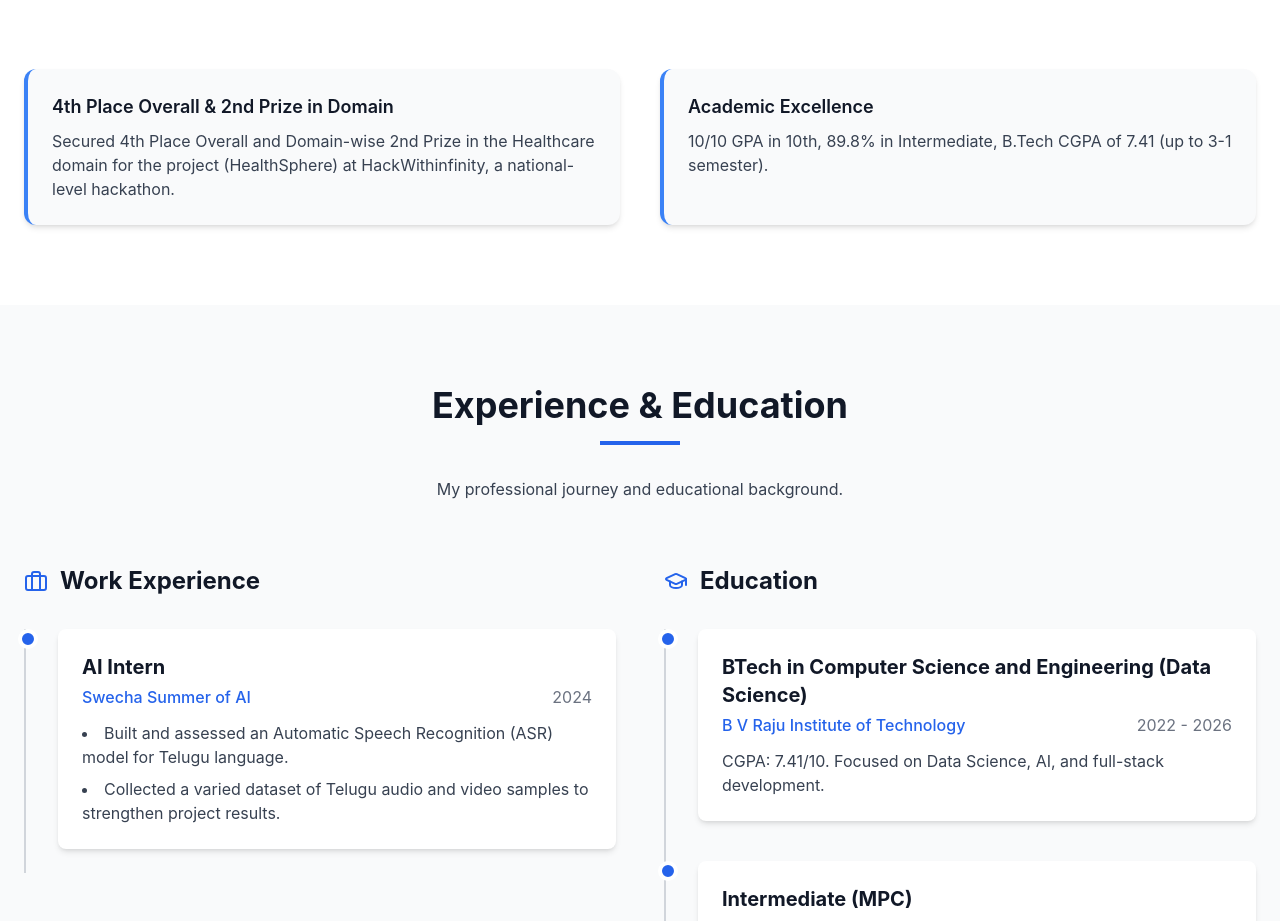
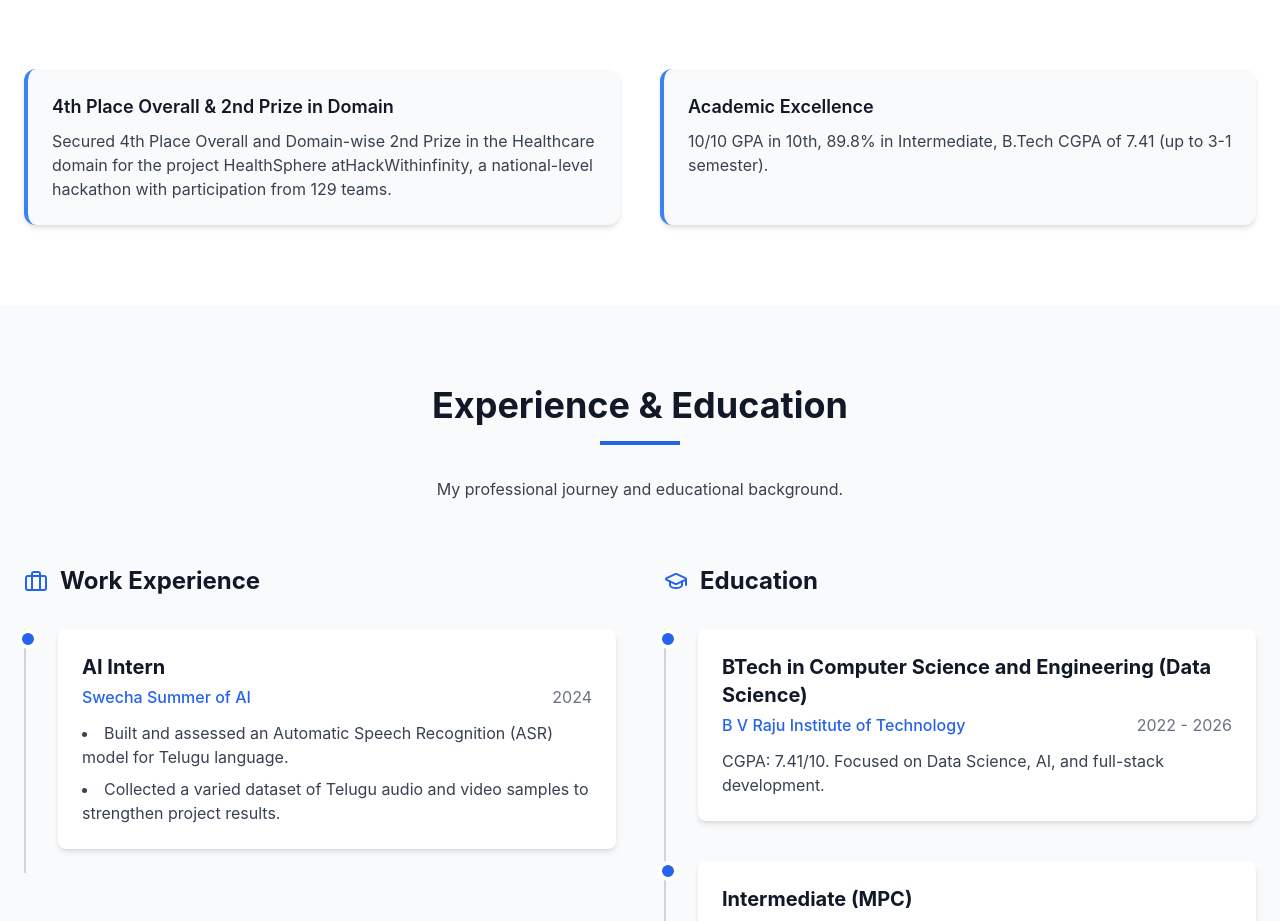
Before and after one commit to abhijithreddy05/Portfolio, a React (Vite) app in the folder frontend/: page / in a window 1280 px wide. Shown: the part 3583-4504 px from the top of the page. Built offline with nearby package versions, Linux system fonts and the light colour scheme.

Commit message:
“message”

```diff
--- a/frontend/src/data/index.ts
+++ b/frontend/src/data/index.ts
@@ -137,7 +137,7 @@ export const certifications = [
 export const achievements = [
   {
     title: '4th Place Overall & 2nd Prize in Domain',
-    description: 'Secured 4th Place Overall and Domain-wise 2nd Prize in the Healthcare domain for the project (HealthSphere) at HackWithinfinity, a national-level hackathon.',
+    description: 'Secured 4th Place Overall and Domain-wise 2nd Prize in the Healthcare domain for the project HealthSphere atHackWithinfinity, a national-level hackathon with participation from 129 teams.',
   },
   {
     title: 'Academic Excellence',
```
